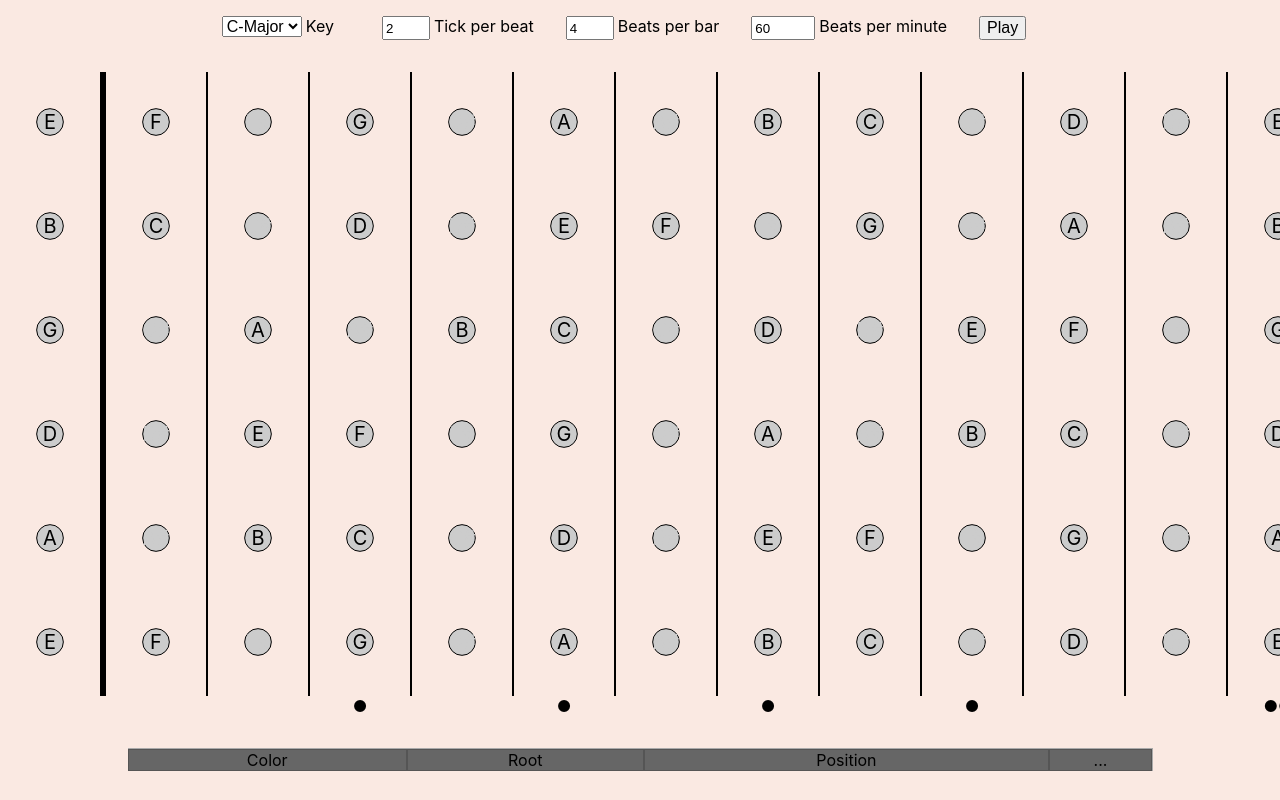
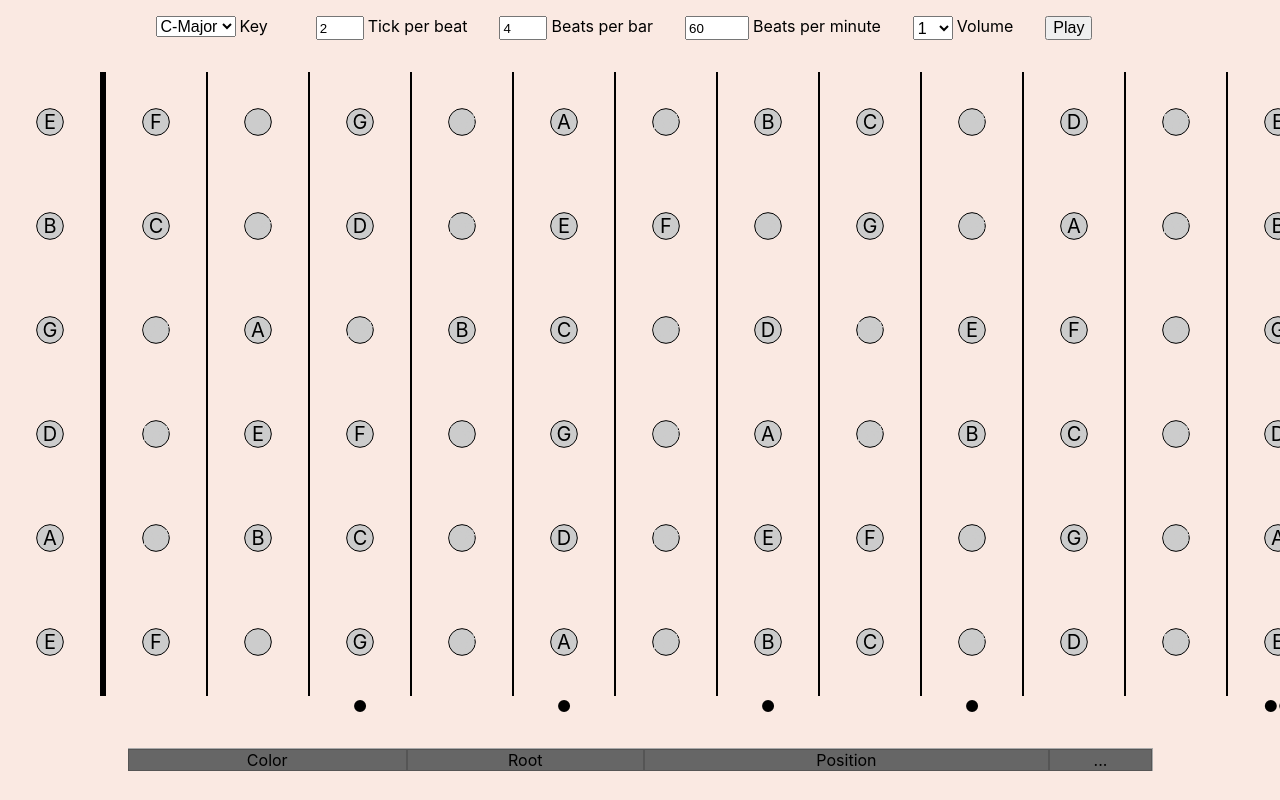
Before and after one commit to kaloisi/fretcharts, a React (Create React App) app: page / in a window 1280 px wide. Shown: the top 800 px of the page. Built offline with nearby package versions, Linux system fonts and the light colour scheme.

Commit message:
add volume control

```diff
--- a/src/ChordProgression.js
+++ b/src/ChordProgression.js
@@ -17,7 +17,7 @@ class ChordProgression extends React.Component {
     renderProgression() {
         let prog = this.getScales();
         let beat = this.props.beat;
-        let currentBar = beat ? beat.getBar() : undefined;
+        let currentBar = beat ? beat.getBar() % prog.length : undefined;
         return prog.map((k,i) => {
             const active = i === currentBar;
             const style = {
--- a/src/Fretboard.js
+++ b/src/Fretboard.js
@@ -50,7 +50,8 @@ class Fretboard extends React.Component {
       progression: p,
       bpm: urlParams.getValue("bpm", 60),
       bpb: urlParams.getValue("bpb", 4),
-      tpb: urlParams.getValue("tpb", 2)
+      tpb: urlParams.getValue("tpb", 2),
+      volume: urlParams.getValueAsInt("v", 5)
     };
   }
 
@@ -153,6 +154,7 @@ class Fretboard extends React.Component {
                bpb={this.state.bpb}
                bpm={this.state.bpm}
                tpb={this.state.tpb}
+               volume={this.state.volume}
                progression={this.state.progression}
                onBeatChange={(beat) => this.onBeatChange(beat)}
                onStop={() => this.onBeatStop()}
--- a/src/Metronome.js
+++ b/src/Metronome.js
@@ -11,14 +11,15 @@ export default class Metronome extends React.Component {
             bpm: this.props.bpm,
             bpb: this.props.bpb,
             tpb: this.props.tpb,
+            volume: this.props.volume,
             playing: false,
             interval: null,
             beat: undefined,
             mediaLoading: false,
             clickFx: undefined,
-            audioCtx: undefined
+            audioCtx: undefined,
+            audioOut: undefined
         };
-
     }
 
     beep() {
@@ -32,29 +33,42 @@ export default class Metronome extends React.Component {
             }
 
             if (clickFx) {
-                //console.log("" + (this.state.count + 1));
-                //console.log(clickFx);
-                // Arrays.keys.foreach(k => {
-                //     console.log(k + "=" + clickFx[k]);
-                // });
                 var source = audioCtx.createBufferSource();
-                source.buffer = clickFx;
-                source.connect(audioCtx.destination);
-                source.start();
+                var audioOut = this.state.audioOut;
+                if (!audioOut) {
+                    audioOut = audioCtx.createGain();
+                    audioOut.connect(audioCtx.destination);
+                }
 
-                let beat = this.state.beat;
+                var beat = this.state.beat;
                 if (!beat) {
                     beat = new Beat(this.state.bpm, this.state.bpb, this.state.tpb)
                 } else {
                     beat.tick();
                 }
 
+                let gain = (this.state.volume);
+
+                if (beat.getTick() === 0) {
+                    if (beat.getBeat() !== 0) {
+                        gain /= 2;
+                    }
+                } else {
+                    gain /= 4;
+                }
+                //console.log(gain);
+                audioOut.gain.value = gain / 10;
+                source.buffer = clickFx;
+                source.connect(audioOut);
+                source.start();
+
                 if (this.props.onBeatChange) {
                     this.props.onBeatChange(beat)
                 }
 
                 this.setState({
-                    beat: beat
+                    beat: beat,
+                    audioOut: audioOut
                 })
             } else if (!mediaLoading) {
                 mediaLoading = true;
@@ -156,6 +170,12 @@ export default class Metronome extends React.Component {
         })
     }
 
+    setVolume(e) {
+        this.setState({
+            volume: e.target.value
+        })
+    }
+
     renderTicks() {
         let res = [];
         let beat = this.state.beat;
@@ -181,6 +201,21 @@ export default class Metronome extends React.Component {
                 <input type='number' min={1} max={200} size={6} maxLength={6} defaultValue={ this.state.bpm } onChange={(e) => this.setBpm(e)}/>
                 <div className='label'>Beats per minute</div>
 
+                <select defaultValue={this.state.volume} onChange={(e) => this.setVolume(e)}>
+                    <option>1</option>
+                    <option>2</option>
+                    <option>3</option>
+                    <option>4</option>
+                    <option>5</option>
+                    <option>6</option>
+                    <option>7</option>
+                    <option>8</option>
+                    <option>9</option>
+                    <option>10</option>
+                </select>
+                <div className='label'>Volume</div>
+
+
                 <button onClick={(e) => this.startStop()}>{this.state.playing ? 'Stop' : 'Play'}</button>
 
                 <div className='counter'> {this.state.beat && this.renderTicks()} </div>
```
